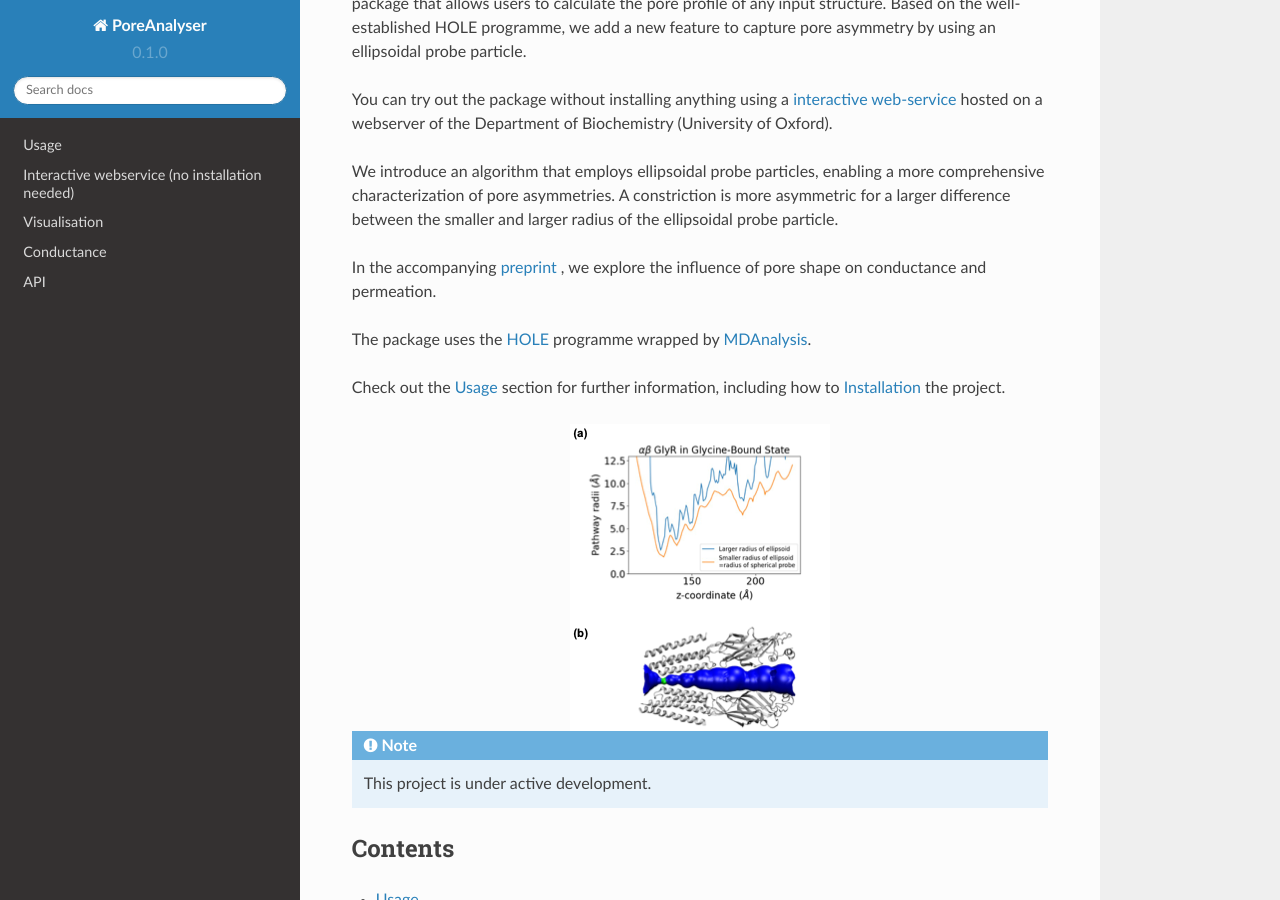
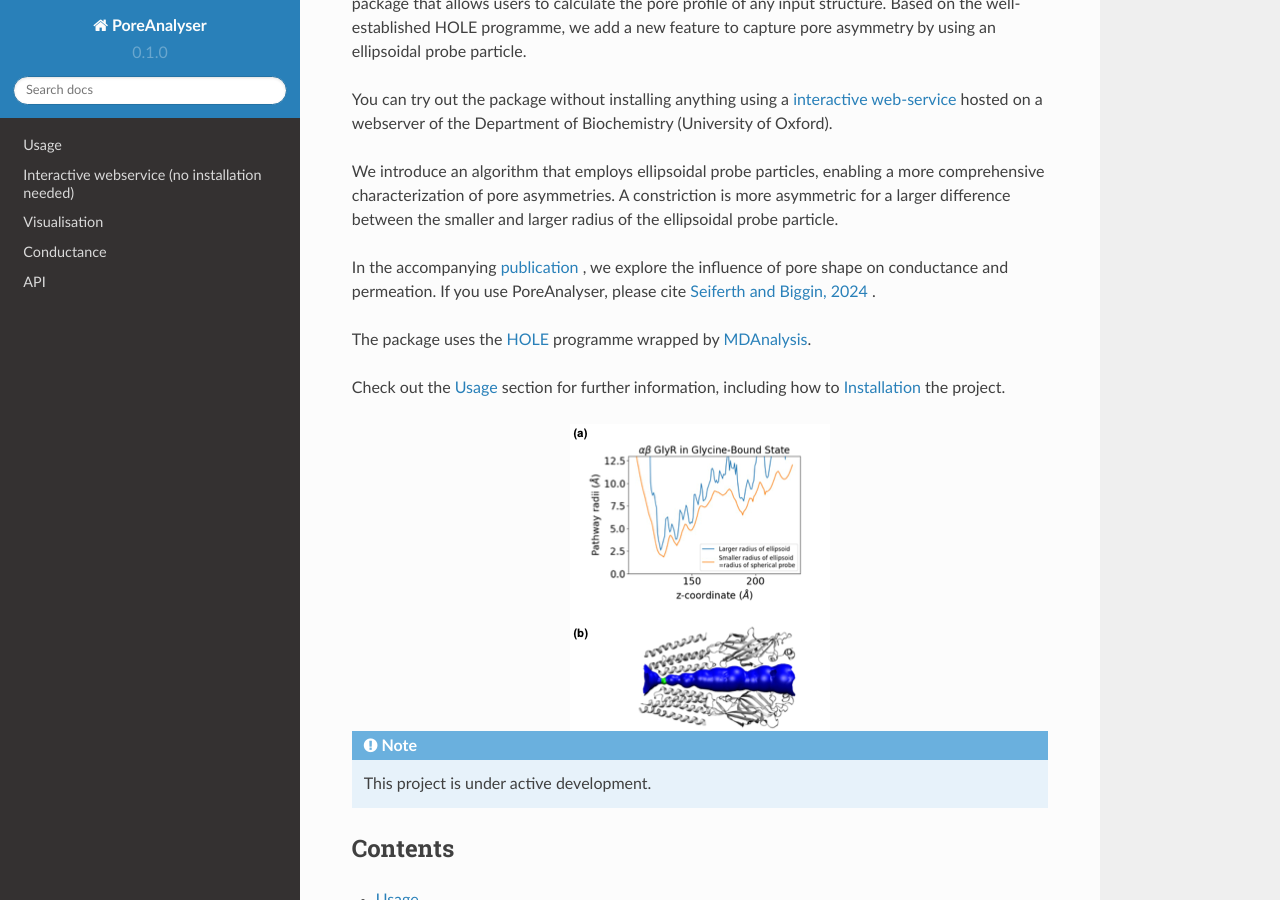
Before and after one commit to DSeiferth/PoreAnalyser, a Sphinx documentation site: the page built from docs/source/index.rst, in a window 1280 px wide and 900 px high, scrolled down 312 px. Built offline with Sphinx 7.4.7 and the Read the Docs theme 2.0.0, drawn with Linux system fonts in a browser that asks for light colours.

Commit message:
docs updated, publication reference

```diff
--- a/docs/source/index.rst
+++ b/docs/source/index.rst
@@ -15,7 +15,8 @@ hosted on a webserver of the Department of Biochemistry (University of Oxford).
 
 We introduce an algorithm that employs ellipsoidal probe particles, enabling a more comprehensive characterization of pore asymmetries. A constriction is more asymmetric for a larger difference between the smaller and larger radius of the ellipsoidal probe particle.
 
-In the accompanying `preprint <https://doi.org/10.1101/2024.04.18.589791>`_ , we explore the influence of pore shape on conductance and permeation.
+In the accompanying `publication <https://doi.org/10.1016/j.bpj.2024.07.010>`_ , we explore the influence of pore shape on conductance and permeation.
+If you use PoreAnalyser, please cite `Seiferth and Biggin, 2024 <https://doi.org/10.1016/j.bpj.2024.07.010>`_ .
 
 The package uses the `HOLE <https://github.com/osmart/hole2/>`_
 programme wrapped by `MDAnalysis <https://github.com/MDAnalysis/mdanalysis>`_.
```
